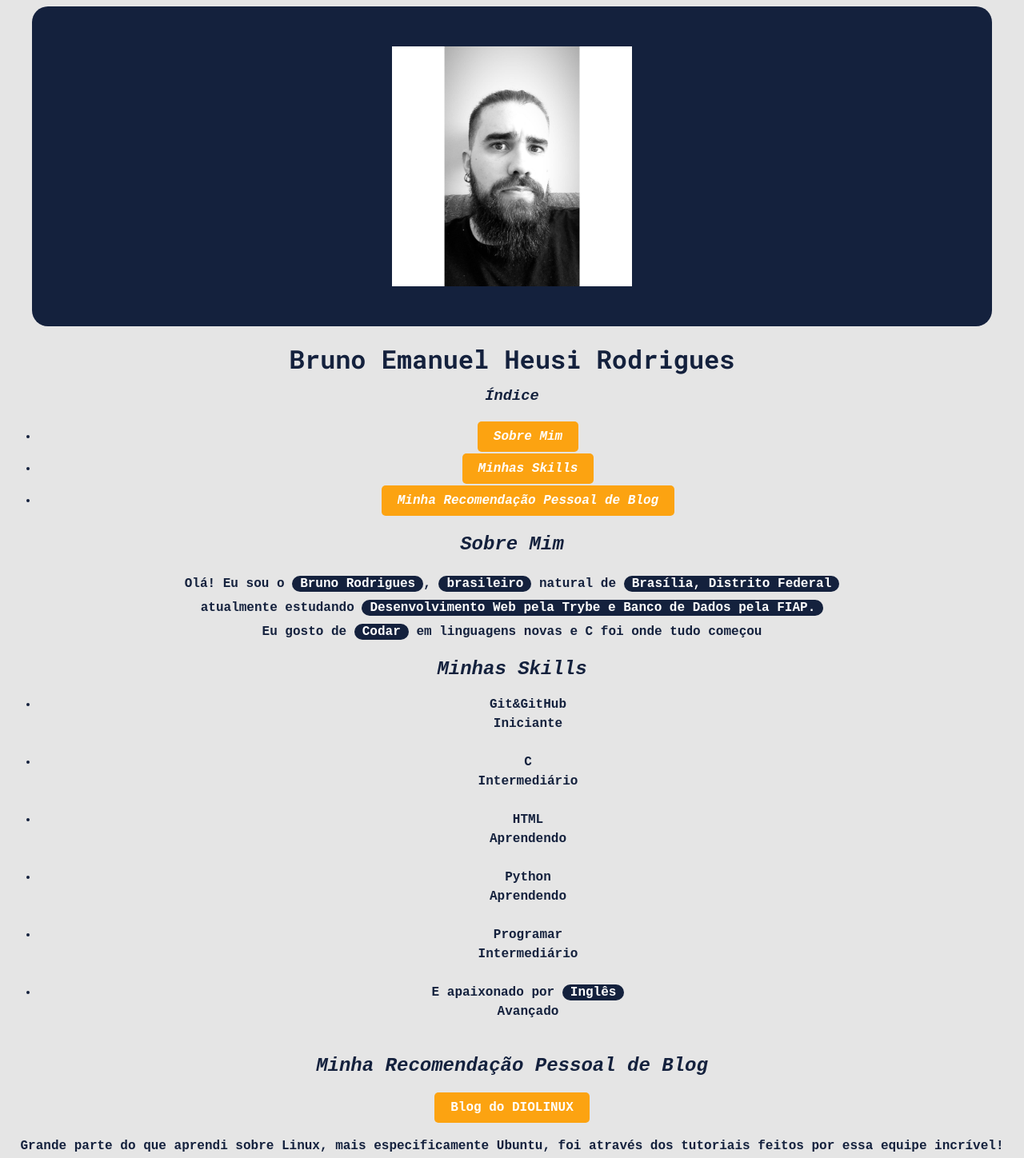
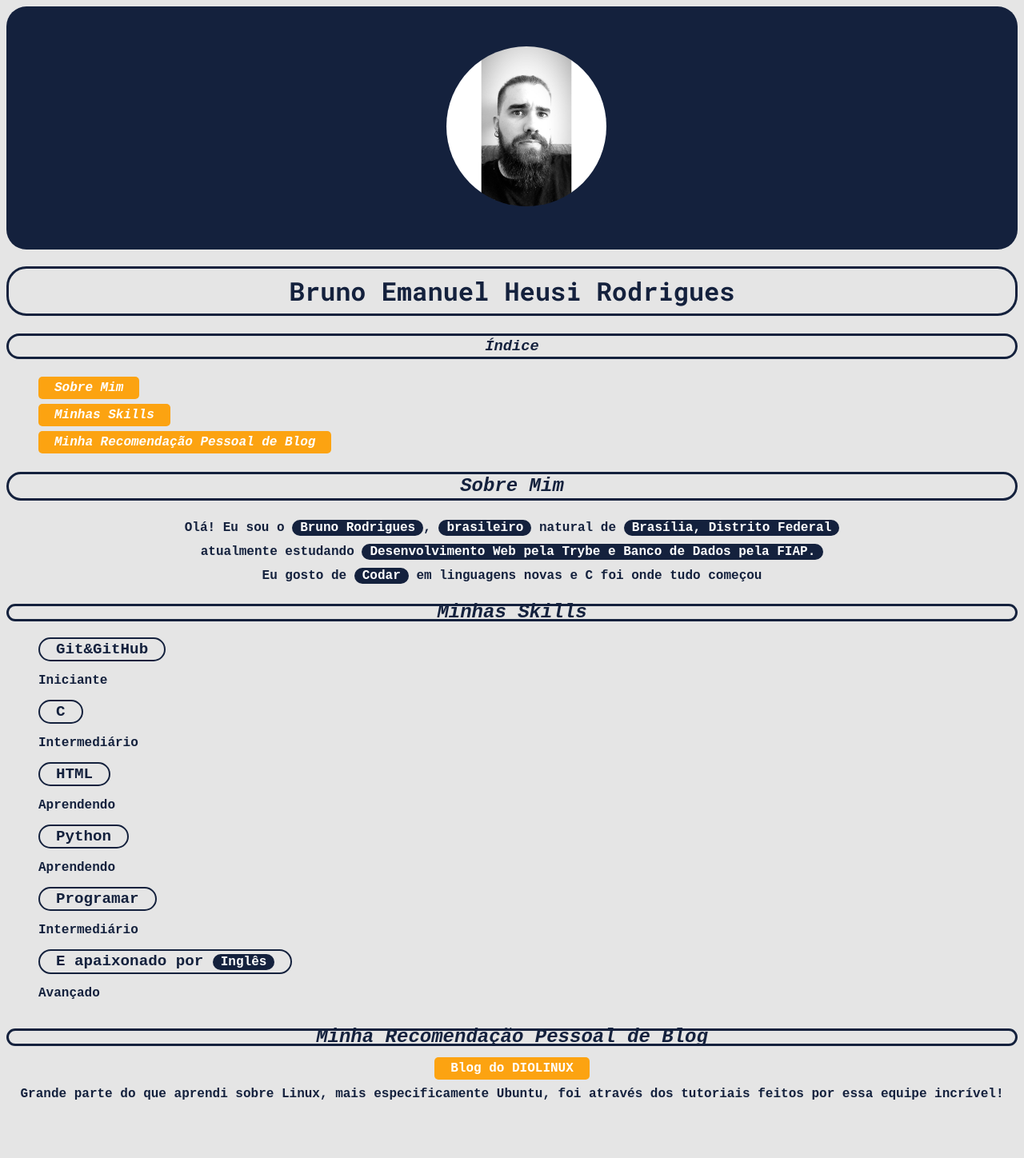
Before and after one commit to brunoeheurod/brunoeheurod.github.io, a plain HTML site: page index.html in a window 1280 px wide. Shown: the top 1448 px of the page at 80% size. Drawn offline with Linux system fonts and the light colour scheme.

Commit message:
tamanhos skills ajustados

```diff
--- a/index.html
+++ b/index.html
@@ -1,36 +1,53 @@
 <!DOCTYPE html>
 <html lang="pt-br">
-
   <head>
-  <meta charset="UTF-8">
-  <meta http-equiv="X-UA-Compatible" content="IE=edge">
-  <meta name="viewport" content="width=device-width, initial-scale=1.0">
-  <link rel="preconnect" href="https://fonts.googleapis.com">
-  <link rel="preconnect" href="https://fonts.gstatic.com" crossorigin>
+    <meta charset="UTF-8" />
+    <meta http-equiv="X-UA-Compatible" content="IE=edge" />
+    <meta name="viewport" content="width=device-width, initial-scale=1.0" />
+    <link rel="preconnect" href="https://fonts.googleapis.com" />
+    <link rel="preconnect" href="https://fonts.gstatic.com" crossorigin />
     <link
       href="https://fonts.googleapis.com/css2?family=Roboto+Mono:ital,wght@0,100;0,200;0,300;0,400;0,500;0,600;0,700;1,100;1,200;1,300;1,400;1,500;1,600;1,700&display=swap"
-    rel="stylesheet">
+      rel="stylesheet"
+    />
     <title>BrunoRodrigues</title>
 
     <style>
       body {
-
-      font-family: 'Courier New', Courier, monospace;
-      background-color: #E5E5E5;
-      color: #14213D;
+        font-family: "Courier New", Courier, monospace;
+        background-color: #e5e5e5;
+        color: #14213d;
         text-align: center;
         font-weight: 600;
-      line-height: 24px;
+        line-height: 16px;
+      }
+
+      img {
+        border-radius: 50%;
+        width: 200px;
       }
 
       h1 {
-      font-family: 'Roboto Mono', monospace;
+        font-family: "Roboto Mono", monospace;
+        border: solid #14213d;
+        padding: 20px;
+        border-radius: 25px;
+      }
+
+      h2 {
+        border: solid #14213d;
+        border-radius: 20px;
+      }
+
+      h3 {
+        border: solid #14213d;
+        border-radius: 20px;
+        padding: 5px;
       }
 
       strong {
-
         color: #ffffff;
-      background-color: #14213D;
+        background-color: #14213d;
         border: none;
         padding: 1px 10px;
         text-align: center;
@@ -39,90 +56,176 @@
         border-radius: 20px;
       }
 
-    .Font {
-
-      line-height: 30px;
+      li {
+        list-style: none;
+        display: table;
       }
 
+      .Indice {
+        text-align: left;
+        line-height: 34px;
+      }
 
-    .Border {
+      .Skills {
+        display: table;
+        font-size: larger;
+        border: solid 2px #14213d;
+        border-radius: 25px;
+        padding: 5px 20px;
+      }
 
-      background-color: #14213D;
-      border-radius: 20px;
-      padding: 50px 450px;
+      .Font {
+        line-height: 30px;
       }
 
       .Button {
         text-decoration: none;
-      background-color: #FCA311;
+        background-color: #fca311;
         color: #ffffff;
-      padding: 10px 20px 10px 20px;
+        padding: 5px 20px 5px 20px;
         border-radius: 5px;
-      line-height: 40px;
+      }
 
+      .image-cropper {
+        background-color: #14213d;
+        border-radius: 25px;
+        padding: 50px 550px;
       }
     </style>
-
   </head>
 
   <body>
-
-  <img id="Perfil" class="Border" src="FotoAtual.jpeg" alt="Foto Atual Bruno Rodrigues" width="300px">
-
+    <div class="image-cropper">
+      <img
+        id="Perfil"
+        class="Border"
+        src="FotoAtual.jpeg"
+        alt="Foto Atual Bruno Rodrigues"
+        width="300px"
+      />
+    </div>
     <h1>Bruno Emanuel Heusi Rodrigues</h1>
 
-  <h3><em>Índice</em> </h3>
-  <ul>
-    <li><a class="Button" href="#s1"><em>Sobre Mim</em></a></li>
-    <li><a class="Button" href="#s2"><em>Minhas Skills</em></a></li>
-    <li><a class="Button" href="#s3"><em>Minha Recomendação Pessoal de Blog</em></a></li>
-
+    <h3><em>Índice</em></h3>
+    <ul class="Indice">
+      <li>
+        <a class="Button" href="#s1"><em>Sobre Mim</em></a>
+      </li>
+      <li>
+        <a class="Button" href="#s2"><em>Minhas Skills</em></a>
+      </li>
+      <li>
+        <a class="Button" href="#s3"
+          ><em>Minha Recomendação Pessoal de Blog</em></a
+        >
+      </li>
     </ul>
 
-
-  <h2 id="s1" class="Font"><em>Sobre Mim </em> </h2>
-  <p class="Font">Olá! Eu sou o
-    <strong>Bruno Rodrigues</strong>,
+    <h2 id="s1" class="Font"><em>Sobre Mim </em></h2>
+    <p class="Font">
+      Olá! Eu sou o <strong>Bruno Rodrigues</strong>,
       <strong>brasileiro</strong>
       natural de
-    <strong>Brasília, Distrito Federal</strong><br>
+      <strong>Brasília, Distrito Federal</strong><br />
       atualmente estudando
-    <strong>Desenvolvimento Web pela Trybe e Banco de Dados pela FIAP. </strong> <br>
+      <strong
+        >Desenvolvimento Web pela Trybe e Banco de Dados pela FIAP.
+      </strong>
+      <br />
       Eu gosto de
       <strong>Codar</strong> em linguagens novas e C foi onde tudo começou
     </p>
 
-  <h2 id="s2"><em>Minhas Skills</em> </h2>
+    <h2 id="s2"><em>Minhas Skills</em></h2>
     <ul>
-    <li>Git&GitHub
-      <br>Iniciante<br><br>
-    </li>
-    <li>C
-      <br>Intermediário<br><br>
-    </li>
-    <li>HTML
-      <br>Aprendendo<br><br>
-    </li>
-    <li>Python
-      <br>Aprendendo<br><br>
-    </li>
-    <li>Programar
-      <br>Intermediário<br><br>
+      <li class="Skills">Git&GitHub<br /></li>
+
+      <li><br />Iniciante<br /><br /></li>
+
+      <li class="Skills">C</li>
+
+      <li><br />Intermediário<br /><br /></li>
+
+      <li class="Skills">HTML</li>
+
+      <li><br />Aprendendo<br /><br /></li>
+
+      <li class="Skills">Python</li>
+
+      <li><br />Aprendendo<br /><br /></li>
+
+      <li class="Skills">Programar</li>
+
+      <li><br />Intermediário<br /><br /></li>
+
+      <li class="Skills">
+        E apaixonado por
+
+        <strong>Inglês </strong>
       </li>
 
-    <li>E apaixonado por
-      <strong>Inglês </strong>
-      <br>Avançado<br><br>
-    </li>
+      <li><br />Avançado<br /><br /></li>
     </ul>
 
-  <h2 id="s3"><em>Minha Recomendação Pessoal de Blog</em> </h2>
-  <a class="Button" href="https://diolinux.com.br/editorial" target="_blank">Blog do DIOLINUX</a>
-  <p>Grande parte do que aprendi sobre Linux,
-    mais especificamente Ubuntu, foi através dos tutoriais feitos
-    por essa equipe incrível!</p>
+    <h2 id="s3"><em>Minha Recomendação Pessoal de Blog</em></h2>
+    <a class="Button" href="https://diolinux.com.br/editorial" target="_blank"
+      >Blog do DIOLINUX</a
+    >
+    <p>
+      Grande parte do que aprendi sobre Linux, mais especificamente Ubuntu, foi
+      através dos tutoriais feitos por essa equipe incrível!
+    </p>
+    <pre>
 
+
+
+
+
+
+
+
+
+
+
+
+
+
+
+
+
+
+
+
+
+
+
+
+
+
+
+
+
+
+
+
+
+
+
+
+
+
+
+
+
+
+
+
+
+
+
+
+
+    </pre>
     <a class="Button" href="#Perfil">Clique aqui para voltar a Minha Foto.</a>
   </body>
-
 </html>
```
Lines whose indentation alone changed are shown as unchanged.
